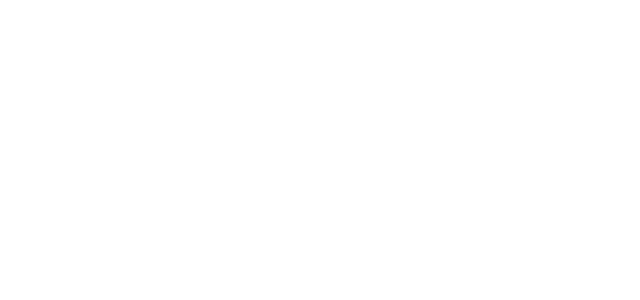
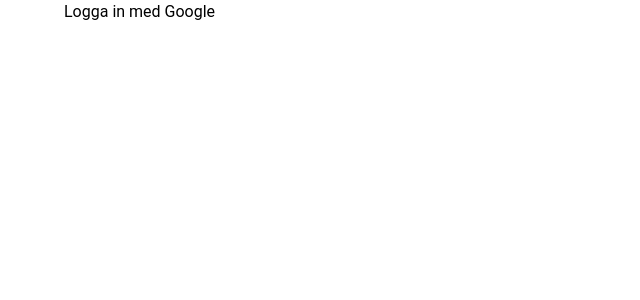
Before and after one commit to empafrontend/Rentium, a React (Create React App) app: page / in a window 1280 px wide. Shown: the top 300 px of the page, without its empty margins (0-640 px from the left). Built offline with nearby package versions, Linux system fonts and the light colour scheme.

Commit message:
Made the LandingPage

```diff
--- a/src/LandingPage.tsx
+++ b/src/LandingPage.tsx
@@ -1,7 +1,15 @@
 import { Container } from '@mui/material';
+import firebase from 'firebase/compat/app';
+import { firebaseConfig, GoogleLogin } from './firebase';
+
+firebase.initializeApp(firebaseConfig);
 
 function LandingPage() {
-  return <Container></Container>;
+  return (
+    <Container>
+      <button onClick={GoogleLogin}>Logga in med Google</button>
+    </Container>
+  );
 }
 
 export default LandingPage;
```
